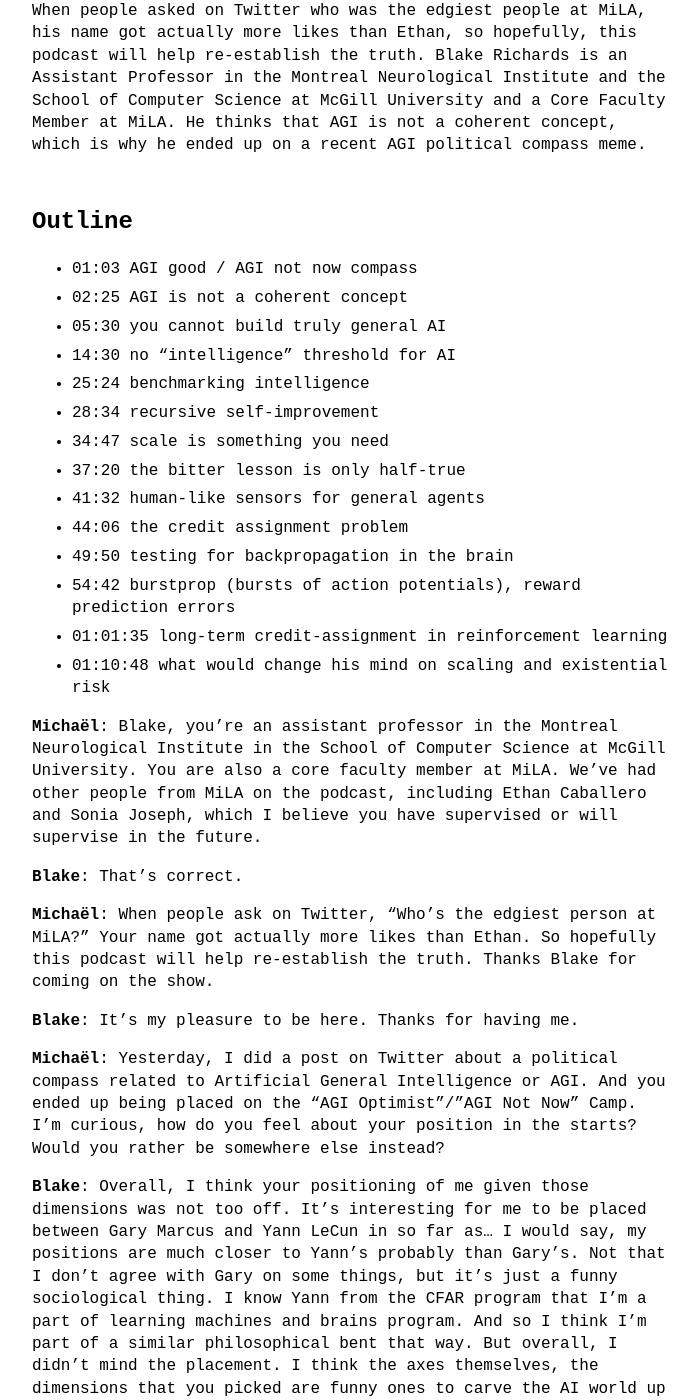
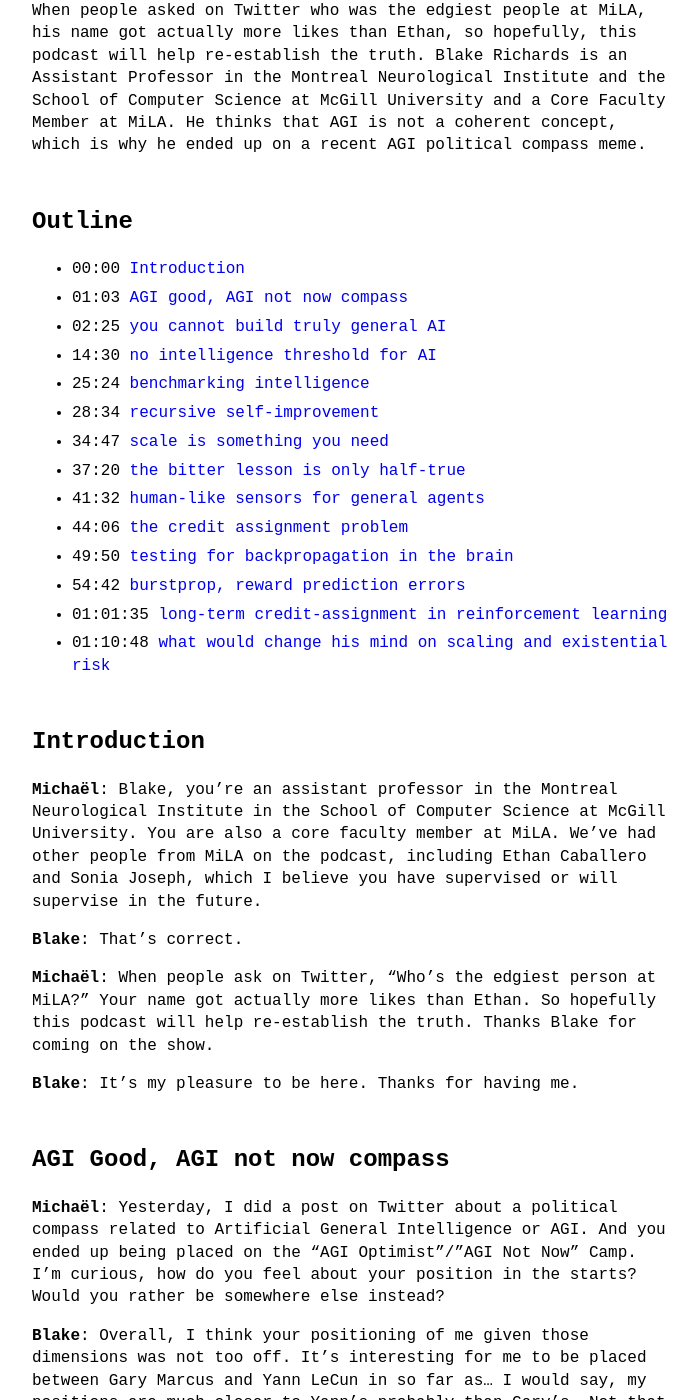
Before and after one commit to theinsideview/theinsideview.github.io, a Jekyll site: the page built from _posts/2022-06-14-blake.md, in a window 1280 px wide and 1400 px high, scrolled down 849 px. Shown: the whole window, without its empty margins (288-986 px from the left). Built offline with Jekyll 4.4.1, drawn with Linux system fonts in a browser that asks for light colours; some of the changed text lies outside the part shown.

Commit message:
current transcript

```diff
--- a/_posts/2022-06-14-blake.md
+++ b/_posts/2022-06-14-blake.md
@@ -13,20 +13,22 @@
 When people asked on Twitter who was the edgiest people at MiLA, his name got actually more likes than Ethan, so  hopefully, this podcast will help re-establish the truth. Blake Richards is an Assistant Professor in the Montreal Neurological Institute and the School of Computer Science at McGill University and a Core Faculty Member at MiLA. He thinks that AGI is not a coherent concept, which is why he ended up on a recent AGI political compass meme.
 
 ## Outline
-- 01:03 AGI good / AGI not now compass
-- 02:25 AGI is not a coherent concept
-- 05:30 you cannot build truly general AI
-- 14:30 no "intelligence" threshold for AI
-- 25:24 benchmarking intelligence
-- 28:34 recursive self-improvement
-- 34:47 scale is something you need
-- 37:20 the bitter lesson is only half-true
-- 41:32 human-like sensors for general agents
-- 44:06 the credit assignment problem
-- 49:50 testing for backpropagation in the brain
-- 54:42 burstprop (bursts of action potentials), reward prediction errors
-- 01:01:35 long-term credit-assignment in reinforcement learning
-- 01:10:48 what would change his mind on scaling and existential risk
+- 00:00 [Introduction](#introduction)
+- 01:03 [AGI good, AGI not now compass](agi-good-agi-not-now-compass)
+- 02:25 [you cannot build truly general AI](#you-cannot-build-truly-general-ai)
+- 14:30 [no intelligence threshold for AI](#no-intelligence-threshold-for-ai)
+- 25:24 [benchmarking intelligence](#benchmarking-intelligence)
+- 28:34 [recursive self-improvement](#recursive-self-improvement)
+- 34:47 [scale is something you need](#scale-is-something-you-need)
+- 37:20 [the bitter lesson is only half-true](#the-bitter-lesson-is-only-half-true)
+- 41:32 [human-like sensors for general agents](#human-like-sensors-for-general-agents)
+- 44:06 [the credit assignment problem](#the-credit-assignment-problem)
+- 49:50 [testing for backpropagation in the brain](#testing-for-backpropagation-in-the-brain)
+- 54:42 [burstprop, reward prediction errors](#burstprop-reward-prediction-errors)
+- 01:01:35 [long-term credit-assignment in reinforcement learning](#long-term-credit-assignment-in-reinforcement-learning)
+- 01:10:48 [what would change his mind on scaling and existential risk](#what-would-change-his-mind-on-scaling-and-existential-risk)
+
+## Introduction
 
 **Michaël**: Blake, you're an assistant professor in the Montreal Neurological Institute in the School of Computer Science at McGill University. You are also a core faculty member at MiLA. We've had other people from MiLA on the podcast, including Ethan Caballero and Sonia Joseph, which I believe you have supervised or will supervise in the future.
 
@@ -35,6 +37,8 @@
 **Michaël**: When people ask on Twitter, "Who's the edgiest person at MiLA?" Your name got actually more likes than Ethan. So hopefully this podcast will help re-establish the truth. Thanks Blake for coming on the show.
 
 **Blake**: It's my pleasure to be here. Thanks for having me.
+
+## AGI Good, AGI not now compass
 
 **Michaël**: Yesterday, I did a post on Twitter about a political compass related to Artificial General Intelligence or AGI. And you ended up being placed on the "AGI Optimist"/"AGI Not Now" Camp. I'm curious, how do you feel about your position in the starts? Would you rather be somewhere else instead?
 
```
Also changed, not shown: other parts of _posts/2022-06-14-blake.md (+6 -0 lines).
